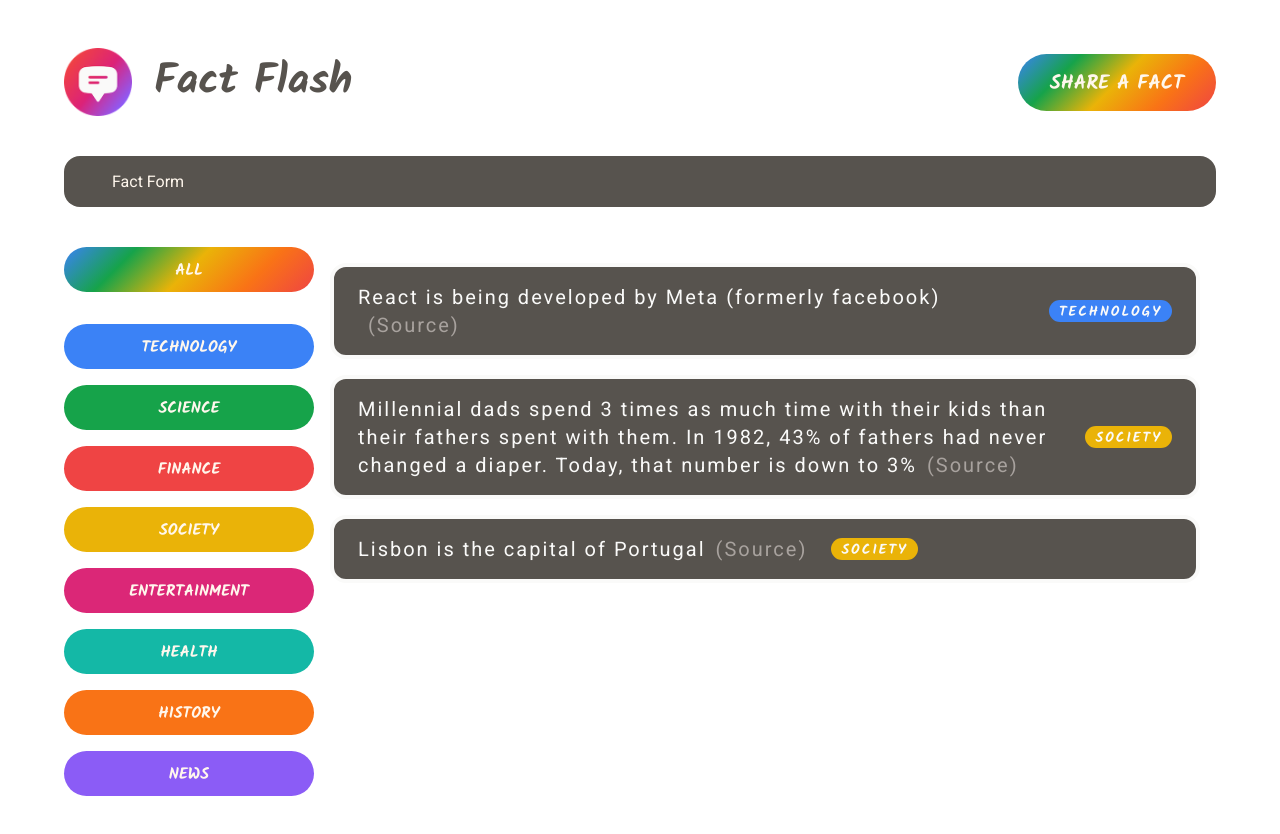
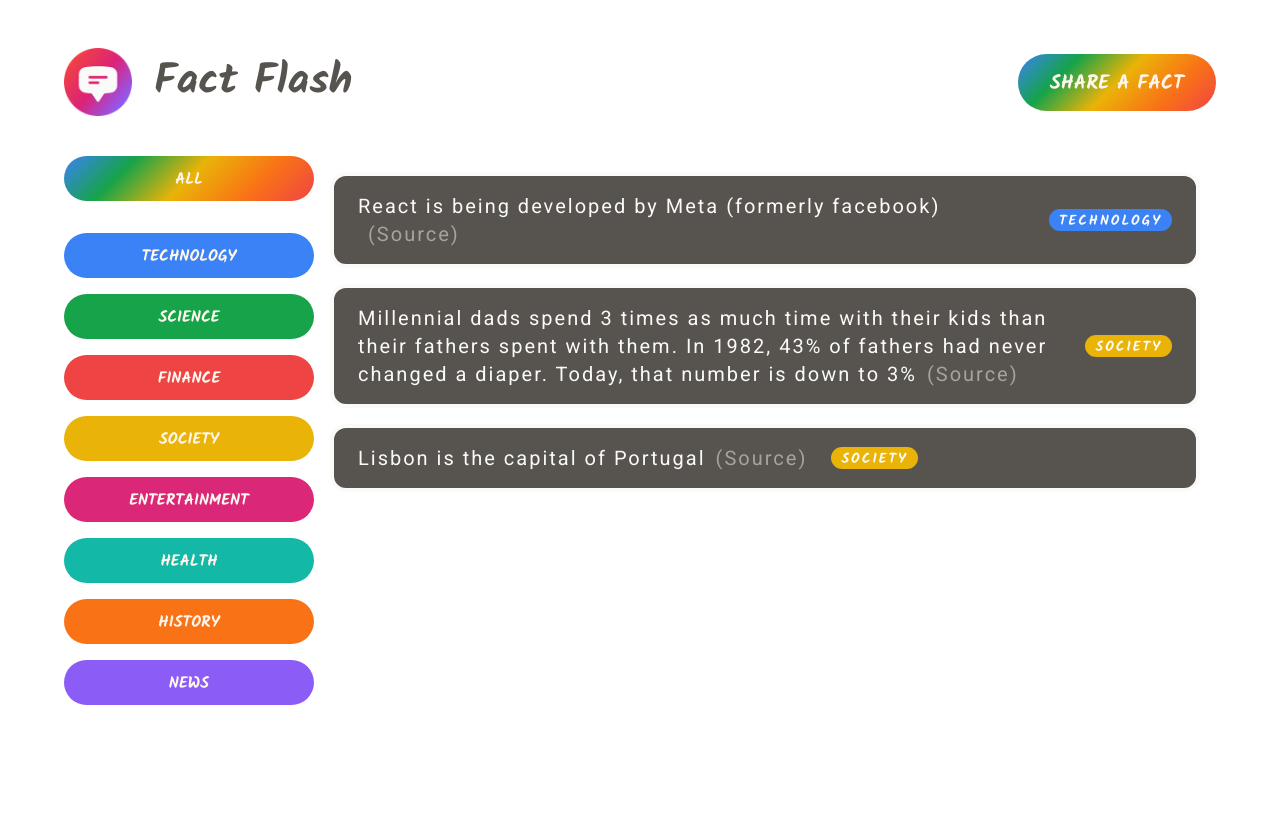
Before and after one commit to adviti-mishra/Fun-Facts-Flash, a React (Create React App) app: page / in a window 1280 px wide. Shown: the top 834 px of the page. After the commit the page ends 800 px from the top, so only its background shows below. Built offline with nearby package versions, Linux system fonts and the light colour scheme.

Commit message:
Show and hide the fact form using state determined by share fact button

```diff
--- a/src/App.js
+++ b/src/App.js
@@ -1,4 +1,5 @@
 import "./style.css";
+import { useState } from "react";
 
 const initialFacts = [
   {
@@ -35,6 +36,8 @@
 ];
 
 function App() {
+  const [showForm, setShowForm] = useState(false);
+
   const appTitle = "Fact Flash";
 
   return (
@@ -50,10 +53,16 @@
           />
           <h1>{appTitle}</h1>
         </div>
-        <button className="btn btn-large btn-open">Share a fact</button>
+        <button
+          className="btn btn-large btn-open"
+          onClick={() => setShowForm(!showForm)}
+        >
+          Share a fact
+        </button>
       </header>
 
-      <NewFactForm />
+      {showForm ? <NewFactForm /> : null}
+
       <main className="main">
         <CategoryFilter />
         <FactsList />
```
